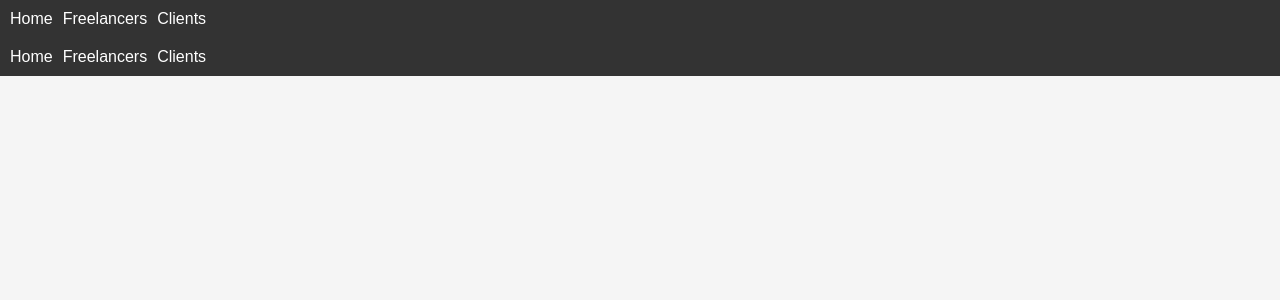
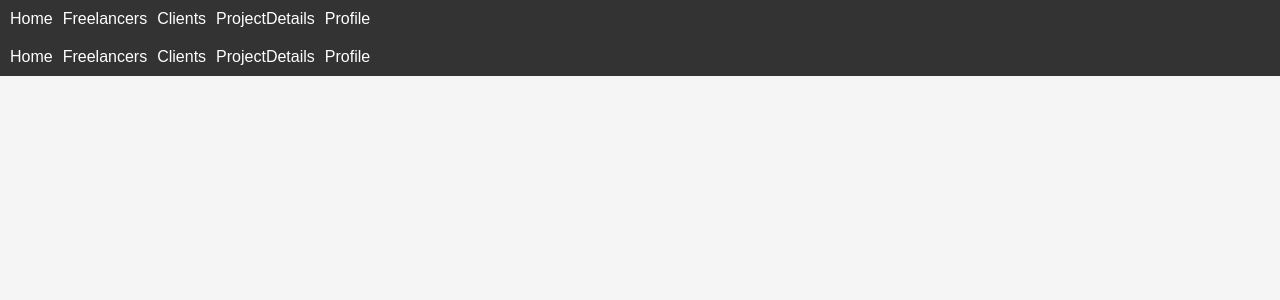
Before and after one commit to mohamedmehdigara/freelancer-marketplace, a React (Create React App) app: page /navbar in a window 1280 px wide. Shown: the top 300 px of the page. Built offline with nearby package versions, Linux system fonts and the light colour scheme.

Commit message:
added files

```diff
--- a/src/components/Navbar.js
+++ b/src/components/Navbar.js
@@ -14,6 +14,14 @@ const Navbar = () => {
         <li>
           <Link to="/clients">Clients</Link>
         </li>
+        <li>
+        <Link to="/projectdetails">ProjectDetails</Link>
+
+        </li>
+        <li>
+        <Link to="/profile">Profile</Link>
+
+        </li>
       </ul>
     </nav>
   );
```
